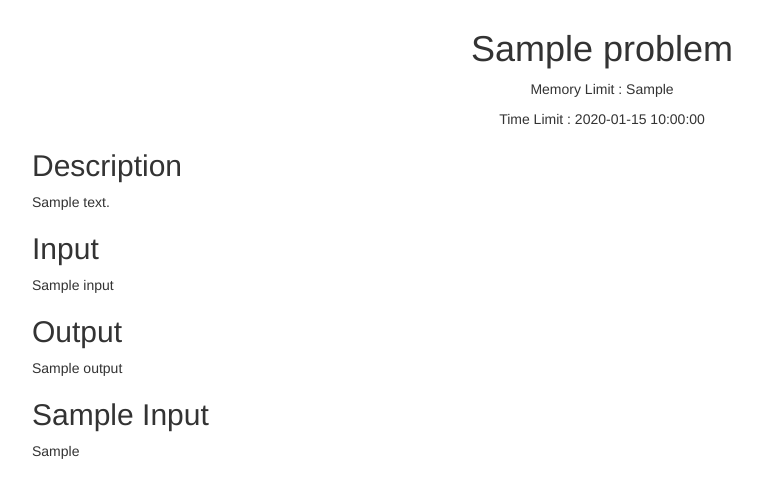
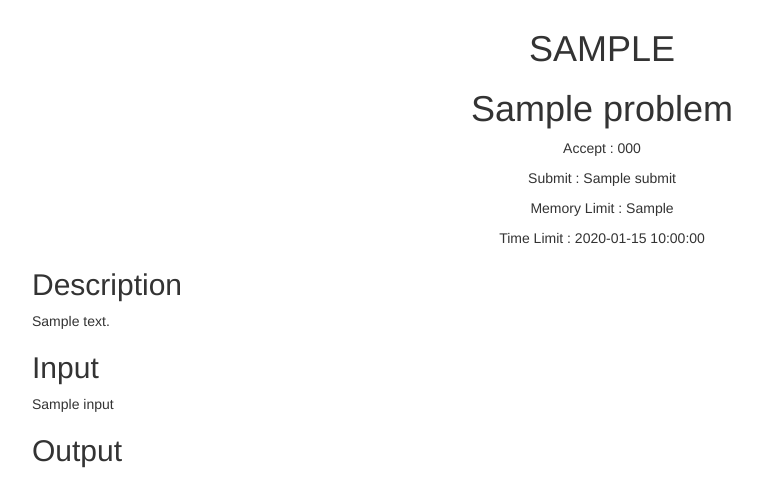
Before and after one commit to ruitian/VirtualJudge, a Flask app: template VJ/templates/problem/problem_detail.html in a window 1280 px wide. Shown: the part 51-531 px from the top of the page, without its empty margins (38-800 px from the left). Run offline with Flask 2, Linux system fonts and the light colour scheme; the template is opened without the code that fills it: values that come from a table or form of the project are taken from there, most other values are stand-ins (such as "Sample title", 1, 10 or a date in 2020); parts of the project's set-up code (start-up, migrations or seed data) failed here and were passed over; some libraries are stand-ins or nearby versions.

Commit message:
problem page

```diff
--- a/VJ/templates/problem/problem_detail.html
+++ b/VJ/templates/problem/problem_detail.html
@@ -6,33 +6,40 @@
 {% block page_content %}
 <div class="row">
   <div id="problem_body" class="col-md-12">
-    <div id="problem_title" class="text-center">
-      <h1>{{ problem.title }}</h1>
-      <p>Memory Limit : {{ problem.memory_limit|safe }}</p>
-      <p>Time Limit : {{ problem.time_limit|safe }}</p>
+    <div class="center-block text-center">
+      <div id="problem_title">
+        <h1>{{ problem.origin_oj|upper }}</h1>
+        <h1>{{ problem.title }}</h1>
+      </div>
+      <div id="problem_info">
+        <p>Accept : {{ problem.accept|safe }}</p>
+        <p>Submit : {{ problem.submit|safe }}</p>
+        <p>Memory Limit : {{ problem.memory_limit|safe }}</p>
+        <p>Time Limit : {{ problem.time_limit|safe }}</p>
+      </div>
     </div>
+    <h2>Description</h2>
     <div id="problem_description">
-      <h2>Description</h2>
       {{ problem.description|safe }}
     </div>
     {% if problem.input %}
+    <h2>Input</h2>
     <div id="problem_input">
-      <h2>Input</h2>
       {{ problem.input|safe }}
     </div>
     {% endif %}
     {% if problem.output %}
+    <h2>Output</h2>
     <div id="problem_output">
-      <h2>Output</h2>
       {{ problem.output|safe }}
     </div>
     {% endif %}
+    <h2>Sample Input</h2>
     <div id="problem_sampleinput">
-      <h2>Sample Input</h2>
       {{ problem.sample_input|safe }}
     </div>
+    <h2>Sample Output</h2>
     <div id="problem_sampleoutput">
-      <h2>Sample Output</h2>
       {{ problem.sample_output|safe }}
     </div>
     <button type="button" class="btn btn-primary" data-toggle="modal" data-target="#submitModal">
--- a/VJ/templates/problem/problem_list.html
+++ b/VJ/templates/problem/problem_list.html
@@ -51,8 +51,8 @@
       <td><a href="{{ url_for('problem.detail', origin_oj=problem.origin_oj, problem_id=problem.problem_id) }}">{{ problem.title }}</a></td>
       <td>{{ problem.update_time}}</td>
       <td>
-        {% if problem.accpect and problem.submit %}
-          {{ problem.accpect }} / {{problem.submit }}
+        {% if problem.accept and problem.submit %}
+          {{ problem.accept }} / {{problem.submit }}
         {% endif %}
       </td>
     </tr>
```
